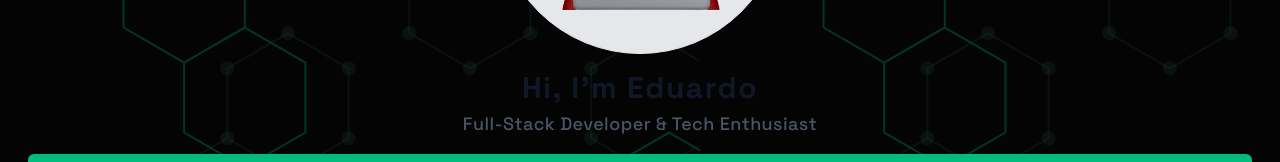
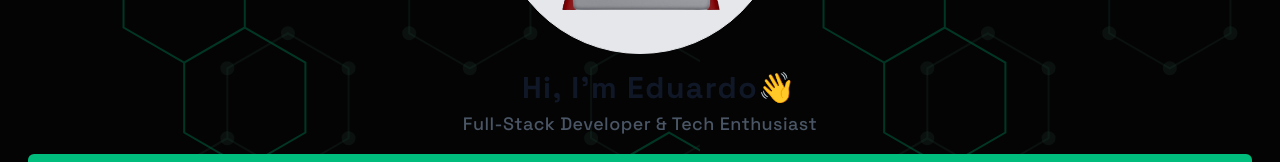
Before and after one commit to ealvara6/devfolio, a React (Vite) app: page / in a window 1280 px wide. Shown: the part 394-556 px from the top of the page. Built offline with nearby package versions, Linux system fonts and the light colour scheme.

Commit message:
feat(hero): add hand wave unicode

```diff
--- a/src/components/sections/hero/Hero.tsx
+++ b/src/components/sections/hero/Hero.tsx
@@ -9,8 +9,8 @@ export const Hero = () => {
           <img src={Memoji} alt="Image of Memoji" className="w-40 h-auto" />
         </div>
         <div className="flex flex-col text-center gap-1">
-          <div className="font-heading text-3xl font-bold tracking-wider">
-            Hi, I'm Eduardo
+          <div className="font-heading text-3xl font-bold tracking-wider relative">
+            Hi, I'm Eduardo<span className="absolute">&#x1F44B;</span>
           </div>
           <div className="font-subheading text-lg font-medium text-text-muted tracking-wide">
             Full-Stack Developer & Tech Enthusiast
```
